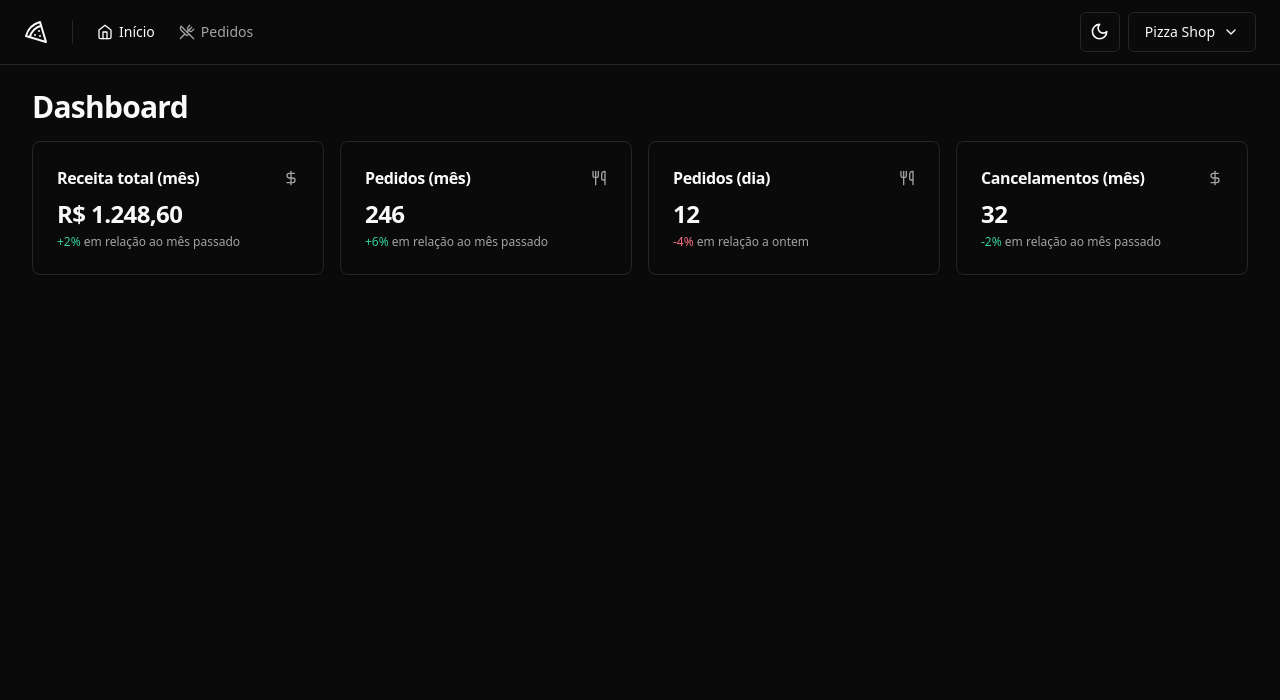
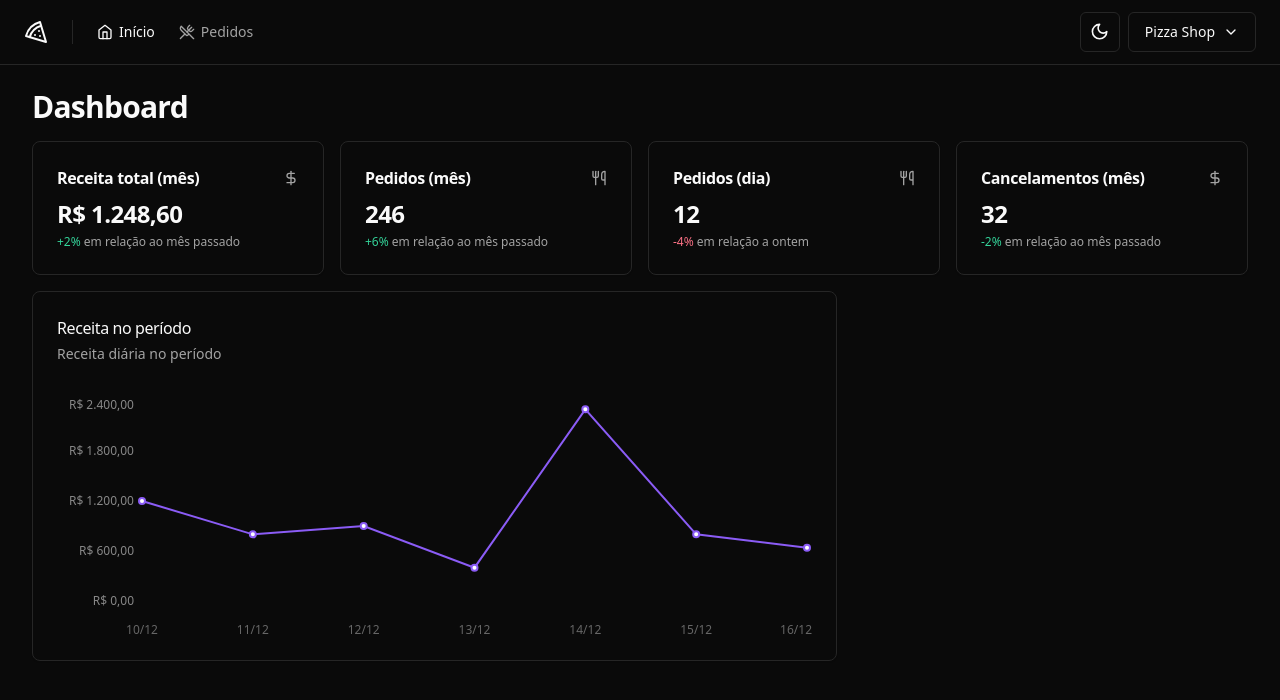
Before and after one commit to LeonamJop/Pizza-Shop, a React (Vite) app: page / in a window 1280 px wide. Shown: the top 700 px of the page. Built offline with nearby package versions, Linux system fonts and the light colour scheme.

Commit message:
feat: add chart to dashboard

```diff
--- a/src/pages/app/dashboard/dashboard.tsx
+++ b/src/pages/app/dashboard/dashboard.tsx
@@ -4,6 +4,7 @@
 import { MonthCanceledOrdersAmountCard } from './month-canceled-orders-amount-card'
 import { MonthOrdersAmountCard } from './month-orders-amount-card'
 import { MonthRevenueCard } from './month-revenue-card'
+import { RevenueChart } from './revenue-chart'
 
 export function Dashboard() {
   return (
@@ -18,6 +19,10 @@
           <DayOrdersAmountCard />
           <MonthCanceledOrdersAmountCard />
         </div>
+
+        <div className="grid grid-cols-9 gap-4">
+          <RevenueChart />
+        </div>
       </div>
     </>
   )
--- /dev/null
+++ b/src/pages/app/dashboard/revenue-chart.tsx
@@ -0,0 +1,60 @@
+import { Line, LineChart, ResponsiveContainer, XAxis, YAxis } from 'recharts'
+import colors from 'tailwindcss/colors'
+
+import {
+  Card,
+  CardContent,
+  CardDescription,
+  CardHeader,
+  CardTitle,
+} from '@/components/ui/card'
+
+const data = [
+  { date: '10/12', revenue: 1200 },
+  { date: '11/12', revenue: 800 },
+  { date: '12/12', revenue: 900 },
+  { date: '13/12', revenue: 400 },
+  { date: '14/12', revenue: 2300 },
+  { date: '15/12', revenue: 800 },
+  { date: '16/12', revenue: 640 },
+]
+
+export function RevenueChart() {
+  return (
+    <Card className="col-span-6">
+      <CardHeader className="flex-row items-center justify-between pb-8">
+        <div className="space-y-1">
+          <CardTitle className="text-base font-medium">
+            Receita no período
+          </CardTitle>
+          <CardDescription>Receita diária no período</CardDescription>
+        </div>
+      </CardHeader>
+      <CardContent>
+        <ResponsiveContainer width="100%" height={240}>
+          <LineChart data={data} style={{ fontSize: 12 }}>
+            <XAxis dataKey="date" axisLine={false} tickLine={false} dy={16} />
+            <YAxis
+              stroke="#888"
+              axisLine={false}
+              tickLine={false}
+              width={80}
+              tickFormatter={(value: number) =>
+                value.toLocaleString('pt-BR', {
+                  style: 'currency',
+                  currency: 'BRL',
+                })
+              }
+            />
+            <Line
+              stroke={colors.violet[500]}
+              type="linear"
+              strokeWidth={2}
+              dataKey="revenue"
+            />
+          </LineChart>
+        </ResponsiveContainer>
+      </CardContent>
+    </Card>
+  )
+}
```
